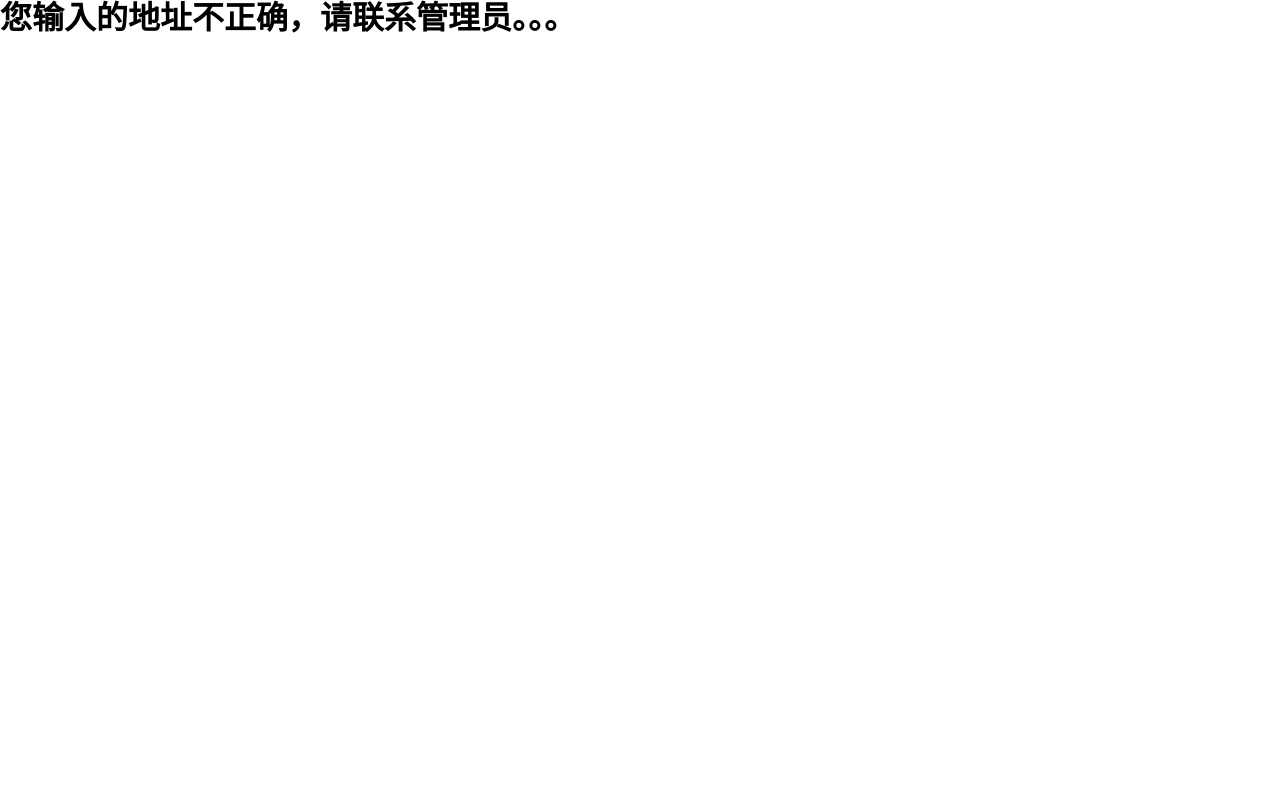
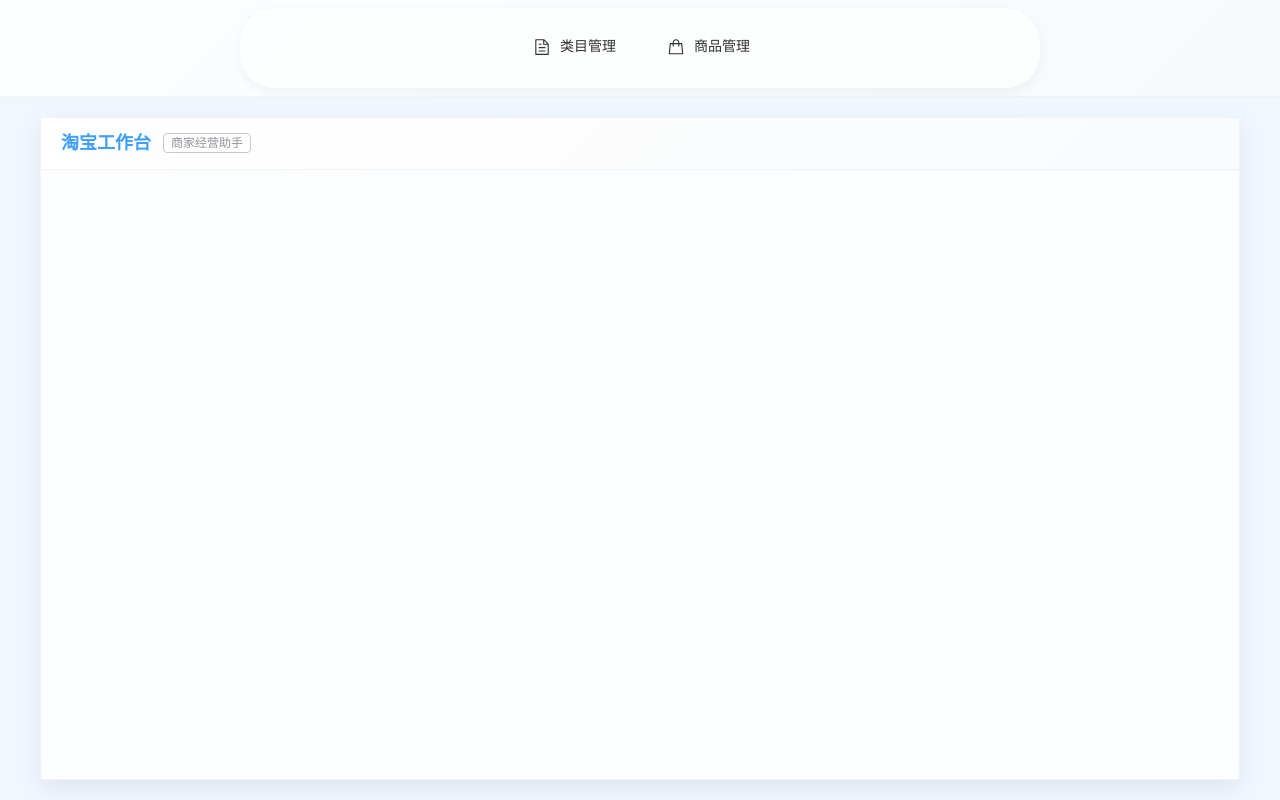
Before and after one commit to wzh-devin/simple-tools-web, a Vue app: page /#/taobao in a window 1280 px wide. Built offline with nearby package versions, Linux system fonts and the light colour scheme.

Commit message:
feat: 项目页面初始化

```diff
--- a/components.d.ts
+++ b/components.d.ts
@@ -10,7 +10,10 @@ declare module 'vue' {
     ElCard: typeof import('element-plus/es')['ElCard']
     ElCol: typeof import('element-plus/es')['ElCol']
     ElIcon: typeof import('element-plus/es')['ElIcon']
+    ElMenu: typeof import('element-plus/es')['ElMenu']
+    ElMenuItem: typeof import('element-plus/es')['ElMenuItem']
     ElRow: typeof import('element-plus/es')['ElRow']
+    ElTag: typeof import('element-plus/es')['ElTag']
     RouterLink: typeof import('vue-router')['RouterLink']
     RouterView: typeof import('vue-router')['RouterView']
   }
--- a/src/router/routes.ts
+++ b/src/router/routes.ts
@@ -23,9 +23,21 @@ const routes: Array<RouteRecordRaw> = [
     component: () => import('@/views/main/index.vue')
   },
   {
-    path: '/taobao/home',
+    path: '/taobao',
     name: 'taobao',
-    component: () => import('@/views/taobao/home/index.vue')
+    component: () => import('@/views/taobao/home/index.vue'),
+    children: [
+      {
+        path: 'category',
+        name: 'category',
+        component: () => import('@/views/taobao/category/index.vue')
+      },
+      {
+        path: 'commodity',
+        name: 'commodity',
+        component: () => import('@/views/taobao/commodity/index.vue')
+      }
+    ]
   }
 ]
 
--- a/src/views/main/module/main-card.vue
+++ b/src/views/main/module/main-card.vue
@@ -15,7 +15,7 @@ const router = useRouter()
  * 跳转链接
  */
 const jumpLinkHandler = () => {
-  router.push('/taobao/home')
+  router.push('/taobao')
 }
 </script>
 
--- /dev/null
+++ b/src/views/taobao/category/index.vue
@@ -0,0 +1,15 @@
+<script setup lang="ts">
+/**
+ * 2025/1/19 0:37
+ * @author <a href="https://github.com/wzh-devin">devin</a>
+ * @description 类目管理
+ * @version 1.0
+ * @since 1.0
+ */
+</script>
+
+<template>
+  <h1>类目管理</h1>
+</template>
+
+<style scoped lang="less"></style>
--- /dev/null
+++ b/src/views/taobao/commodity/index.vue
@@ -0,0 +1,15 @@
+<script setup lang="ts">
+/**
+ * 2025/1/19 0:37
+ * @author <a href="https://github.com/wzh-devin">devin</a>
+ * @description 商品管理
+ * @version 1.0
+ * @since 1.0
+ */
+</script>
+
+<template>
+  <h1>商品管理</h1>
+</template>
+
+<style scoped lang="less"></style>
--- a/src/views/taobao/home/index.vue
+++ b/src/views/taobao/home/index.vue
@@ -1,17 +1,24 @@
 <script setup lang="ts">
-/**
- * 2025/1/18 23:48
- * @author <a href="https://github.com/wzh-devin">devin</a>
- * @description 淘宝千牛主页面
- * @version 1.0
- * @since 1.0
- */
+import { ref } from 'vue'
+import { useRouter } from 'vue-router'
+import { House, Document, Goods, User } from '@element-plus/icons-vue'
+import { ContainerArea, MenuArea } from '@/views/taobao/home/module'
 </script>
 
 <template>
-  <div class="taobao-home">
-    <h1>淘宝千牛页面</h1>
+  <div class="taobao-container">
+    <!-- 顶部菜单区域 -->
+    <menu-area />
+    <!-- 内容区域 -->
+    <container-area />
   </div>
 </template>
 
-<style scoped lang="less"></style>
+<style lang="less" scoped>
+.taobao-container {
+  height: 100%;
+  display: flex;
+  flex-direction: column;
+  background-color: #f0f7ff;
+}
+</style>
--- /dev/null
+++ b/src/views/taobao/home/module/container-area.vue
@@ -0,0 +1,71 @@
+<script setup lang="ts">
+/**
+ * 2025/1/19 0:25
+ * @author <a href="https://github.com/wzh-devin">devin</a>
+ * @description
+ * @version 1.0
+ * @since 1.0
+ */
+</script>
+
+<template>
+  <div class="content-area">
+    <el-card class="content-card">
+      <template #header>
+        <div class="content-header">
+          <h2>淘宝工作台</h2>
+          <el-tag size="small" type="info" effect="plain">商家经营助手</el-tag>
+        </div>
+      </template>
+      <router-view></router-view>
+    </el-card>
+  </div>
+</template>
+
+<style scoped lang="less">
+.content-area {
+  flex: 1;
+  padding: 20px 40px;
+  overflow-y: auto;
+  background-color: #f0f7ff;
+  display: flex;
+  justify-content: center;
+
+  .content-card {
+    max-width: 1400px;
+    width: 100%;
+    margin: 0 auto;
+    background: rgba(255, 255, 255, 0.8);
+    backdrop-filter: blur(8px);
+    border: 1px solid rgba(229, 231, 235, 0.5);
+    box-shadow: 0 8px 24px rgba(0, 0, 0, 0.08);
+
+    :deep(.el-card__header) {
+      background: linear-gradient(
+        135deg,
+        rgba(255, 255, 255, 0.9),
+        rgba(248, 250, 252, 0.9)
+      );
+      border-bottom: 1px solid rgba(229, 231, 235, 0.5);
+      padding: 15px 20px;
+    }
+
+    :deep(.el-card__body) {
+      padding: 20px;
+    }
+
+    .content-header {
+      display: flex;
+      align-items: center;
+      gap: 12px;
+
+      h2 {
+        margin: 0;
+        font-size: 18px;
+        font-weight: 600;
+        color: var(--el-color-primary);
+      }
+    }
+  }
+}
+</style>
--- /dev/null
+++ b/src/views/taobao/home/module/index.ts
@@ -0,0 +1,11 @@
+/**
+ * 2025/1/19 0:21
+ * @author <a href="https://github.com/wzh-devin">devin</a>
+ * @description 组件卡片管理
+ * @version 1.0
+ * @since 1.0
+ */
+import MenuArea from '@/views/taobao/home/module/menu-area.vue'
+import ContainerArea from '@/views/taobao/home/module/container-area.vue'
+
+export { MenuArea, ContainerArea }
--- /dev/null
+++ b/src/views/taobao/home/module/menu-area.vue
@@ -0,0 +1,121 @@
+<script setup lang="ts">
+/**
+ * 2025/1/19 0:22
+ * @author <a href="https://github.com/wzh-devin">devin</a>
+ * @description 顶部菜单组件
+ * @version 1.0
+ * @since 1.0
+ */
+import { useRouter } from 'vue-router'
+import { ref } from 'vue'
+import { Document, Goods } from '@element-plus/icons-vue'
+
+const router = useRouter()
+const activeMenu = ref('home')
+
+const menus = [
+  { key: 'category', name: '类目管理', icon: Document },
+  { key: 'commodity', name: '商品管理', icon: Goods }
+]
+
+const handleMenuClick = (key: string) => {
+  activeMenu.value = key
+  router.push(`/taobao/${key}`)
+}
+</script>
+
+<template>
+  <div class="menu-area">
+    <el-card class="menu-card" :body-style="{ padding: '10px' }">
+      <el-menu
+        :default-active="activeMenu"
+        mode="horizontal"
+        @select="handleMenuClick"
+        class="menu-container"
+      >
+        <el-menu-item v-for="menu in menus" :key="menu.key" :index="menu.key">
+          <el-icon>
+            <component :is="menu.icon" />
+          </el-icon>
+          <span>{{ menu.name }}</span>
+        </el-menu-item>
+      </el-menu>
+    </el-card>
+  </div>
+</template>
+
+<style scoped lang="less">
+.menu-area {
+  padding: 8px;
+  min-height: 70px;
+  background: linear-gradient(
+    135deg,
+    rgba(255, 255, 255, 0.8),
+    rgba(248, 250, 252, 0.8)
+  );
+  backdrop-filter: blur(8px);
+  border-bottom: 1px solid rgba(229, 231, 235, 0.5);
+  display: flex;
+  justify-content: center;
+  align-items: center;
+
+  .menu-card {
+    max-width: 800px;
+    width: 100%;
+    margin: 0;
+    background: rgba(255, 255, 255, 0.6);
+    border: none;
+    border-radius: 35px;
+    overflow: hidden;
+    box-shadow: 0 4px 12px rgba(0, 0, 0, 0.05);
+
+    :deep(.el-card__body) {
+      padding: 4px 20px;
+    }
+  }
+
+  .menu-container {
+    display: flex;
+    justify-content: center;
+    align-items: center;
+    border: none;
+    background: transparent;
+    width: 100%;
+    min-height: 32px;
+
+    :deep(.el-menu) {
+      justify-content: center;
+      align-items: center;
+      width: 100%;
+      border: none;
+      height: 100%;
+    }
+
+    .el-menu-item {
+      height: 32px;
+      line-height: 32px;
+      margin: 0 8px;
+      border-radius: 16px;
+      padding: 0 16px;
+      display: flex;
+      align-items: center;
+      justify-content: center;
+
+      &:hover,
+      &.is-active {
+        background-color: rgba(255, 255, 255, 0.9);
+        color: var(--el-color-primary);
+      }
+
+      .el-icon {
+        margin-right: 6px;
+        margin-bottom: 0;
+      }
+
+      span {
+        line-height: 1;
+      }
+    }
+  }
+}
+</style>
```
